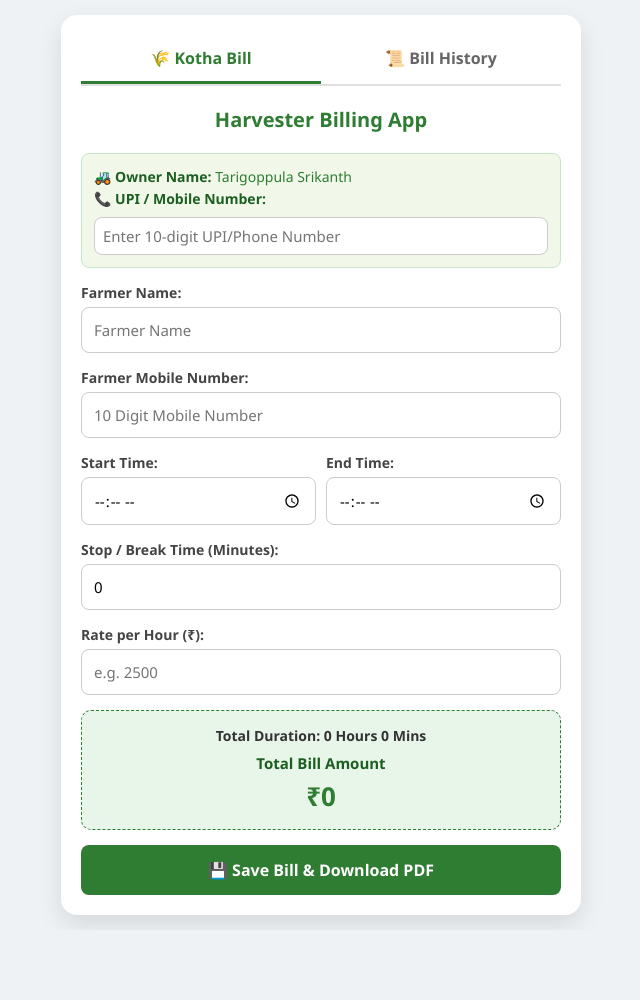
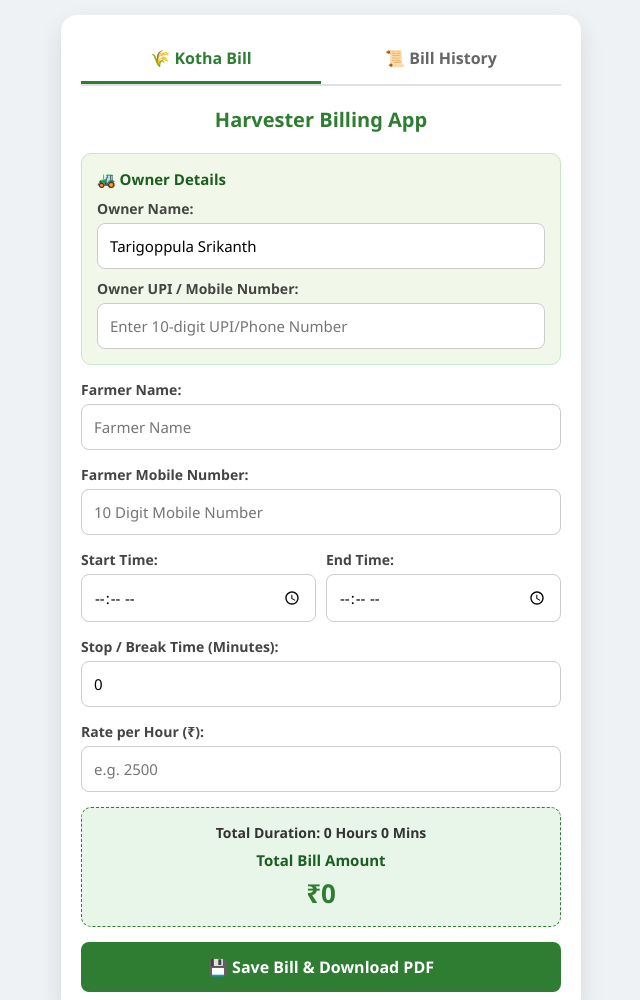
Before and after one commit to tarigoppulasrikanth-ctrl/harvester-billing, a plain HTML site: page index.html in a window 1280 px wide. Shown: the top 1000 px of the page, without its empty margins (319-959 px from the left). Before the commit the page ends 930 px from the top, so only its background shows below. Drawn offline with Linux system fonts and the light colour scheme.

Commit message:
Update index.html

```diff
--- a/index.html
+++ b/index.html
@@ -74,18 +74,17 @@
             font-size: 14px;
             margin-bottom: 15px;
         }
-        .fixed-box {
+        .owner-section {
             background-color: #f1f8e9;
             border: 1px solid #c8e6c9;
-            padding: 12px;
-            border-radius: 8px;
+            padding: 15px;
+            border-radius: 10px;
             margin-bottom: 15px;
-            font-size: 14px;
-            color: #2e7d32;
-            line-height: 1.6;
         }
-        .fixed-box strong {
+        .owner-section h3 {
             color: #1b5e20;
+            font-size: 15px;
+            margin-bottom: 10px;
         }
         .form-group {
             margin-bottom: 15px;
@@ -343,11 +342,17 @@
             🔒 Bill Generated & Saved Successfully!
         </div>
 
-        <!-- Fixed Owner Details Box -->
-        <div class="fixed-box">
-            🚜 <strong>Owner Name:</strong> Tarigoppula Srikanth<br>
-            📞 <strong>UPI / Mobile Number:</strong>
-            <input type="tel" id="ownerPhone" placeholder="Enter 10-digit UPI/Phone Number" maxlength="10" style="margin-top:6px; padding:8px;" oninput="calculateTotal()">
+        <!-- Dynamic Owner Details Section -->
+        <div class="owner-section">
+            <h3>🚜 Owner Details</h3>
+            <div class="form-group" style="margin-bottom: 10px;">
+                <label for="ownerName">Owner Name:</label>
+                <input type="text" id="ownerName" value="Tarigoppula Srikanth" placeholder="Enter Owner Name">
+            </div>
+            <div class="form-group" style="margin-bottom: 0;">
+                <label for="ownerPhone">Owner UPI / Mobile Number:</label>
+                <input type="tel" id="ownerPhone" placeholder="Enter 10-digit UPI/Phone Number" maxlength="10" oninput="calculateTotal()">
+            </div>
         </div>
 
         <div class="form-group">
@@ -482,7 +487,6 @@
 </div>
 
 <script>
-    const FIXED_OWNER_NAME = "Tarigoppula Srikanth";
     let netHoursWorked = 0;
     let formattedDurationText = "";
     let isBillLocked = false;
@@ -563,6 +567,7 @@
     function lockBillForm() {
         isBillLocked = true;
 
+        document.getElementById('ownerName').disabled = true;
         document.getElementById('ownerPhone').disabled = true;
         document.getElementById('farmerName').disabled = true;
         document.getElementById('phone').disabled = true;
@@ -579,6 +584,7 @@
         isBillLocked = false;
         currentLockedBillId = null;
 
+        document.getElementById('ownerName').disabled = false;
         document.getElementById('ownerPhone').disabled = false;
         document.getElementById('farmerName').disabled = false;
         document.getElementById('phone').disabled = false;
@@ -603,6 +609,7 @@
     }
 
     function validateAndGetBillDetails() {
+        const ownerName = document.getElementById('ownerName').value.trim() || "Tarigoppula Srikanth";
         const ownerPhone = document.getElementById('ownerPhone').value.trim();
         const farmerName = document.getElementById('farmerName').value.trim();
         const phone = document.getElementById('phone').value.trim();
@@ -637,7 +644,7 @@
         return {
             id: currentLockedBillId,
             dateTime: currentDateTime,
-            ownerName: FIXED_OWNER_NAME,
+            ownerName,
             ownerPhone,
             farmerName,
             phone,
@@ -660,7 +667,7 @@
     }
 
     function downloadA4PDF(item) {
-        const ownerNameVal = item.ownerName || FIXED_OWNER_NAME;
+        const ownerNameVal = item.ownerName || "Tarigoppula Srikanth";
         const ownerPhoneVal = item.ownerPhone || "N/A";
 
         document.getElementById('pdfDateTime').innerText = item.dateTime || new Date().toLocaleString('en-IN');
@@ -722,7 +729,7 @@
 
         let html = '';
         history.forEach(item => {
-            const ownerNameVal = item.ownerName || FIXED_OWNER_NAME;
+            const ownerNameVal = item.ownerName || "Tarigoppula Srikanth";
             const ownerPhoneVal = item.ownerPhone || "N/A";
             html += `
                 <div class="history-card">
```
